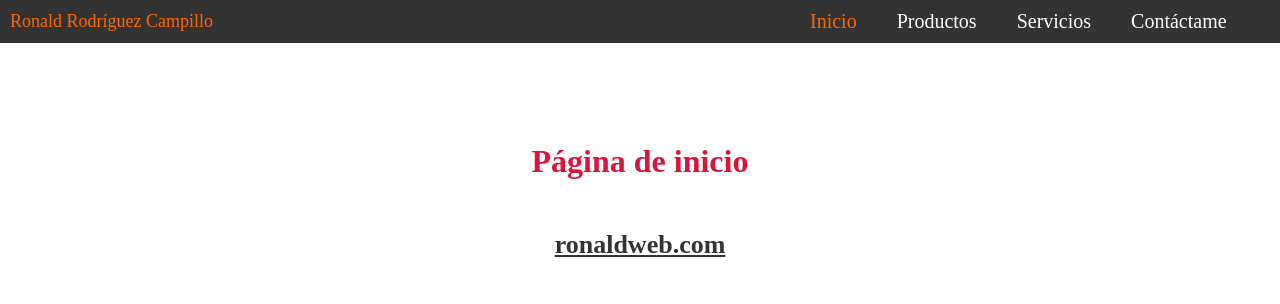
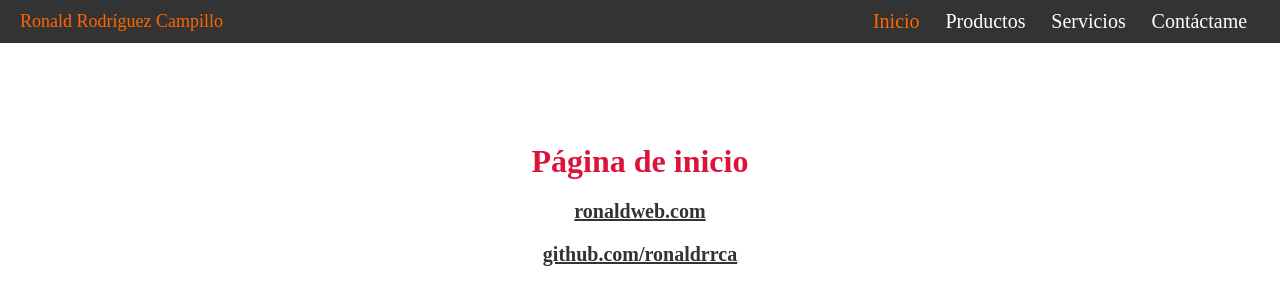
Before and after one commit to ronaldrrca/menu_active_element, a plain HTML site: page index.html in a window 1280 px wide. Drawn offline with Linux system fonts and the light colour scheme.

Commit message:
Agregando los media query

```diff
--- a/index.html
+++ b/index.html
@@ -23,6 +23,7 @@
     <main>
         <h1>Página de inicio</h1>
         <a href="https://www.ronaldweb.com" target="_blank">ronaldweb.com</a>
+        <a href="https://github.com/ronaldrrca" target="_blank">github.com/ronaldrrca</a>
     </main>
     <script src="code.js"></script>
 </body>
--- a/styles.css
+++ b/styles.css
@@ -12,33 +12,31 @@ header{
 
 nav{
     display: flex;
-    justify-content: flex-end;
-    padding-right: 100px;
-    width: 75%;
+    justify-content: center;
+    /* padding-right: 100px; */
+    width: 100%;
     height: auto;
 
 }
 
 main{
+    display: flex;
+    flex-direction: column;
     text-align: center;
     padding-top: 100px;
 }
 
 main a{
     display: inline-block;
-    padding-top: 50px;
+    margin-top: 20px;
     color: #333;
-    font-size: 26px;
+    font-size: 20px;
     font-weight: bold;
 }
 
-main a:hover{
-    transform: scale(1.03);
-}
-
 #myName{
-    width: 25%;
-    display: flex;
+    display: none;
+    width: 30%;
     justify-content: flex-start;
     align-items: center;
     padding-left: 10px;
@@ -54,7 +52,7 @@ main a:hover{
 
 #menu li{
     list-style: none;
-    margin-left: 20px;
+    /* margin-left: 20px; */
 }
 
 #menu li a{
@@ -73,3 +71,32 @@ main a:hover{
 h1{
     color: crimson;
 }
+
+
+@media (min-width: 768px){
+    nav{
+       width: 70%;
+       justify-content: flex-end;
+       padding-right: 20px;
+    }
+
+    #myName{
+        display: flex;
+    }
+
+    header{
+        justify-content: flex-end;
+    }
+}
+
+@media (min-width: 1024px){
+    #myName{
+        padding-left: 20px;
+    }
+}
+
+@media (min-width: 1300px){
+    nav{
+        padding-right: 50px;
+    }
+}
```
Also changed, not shown: contactame.html (+1 -0 lines), productos.html (+1 -0 lines), servicios.html (+1 -0 lines).
